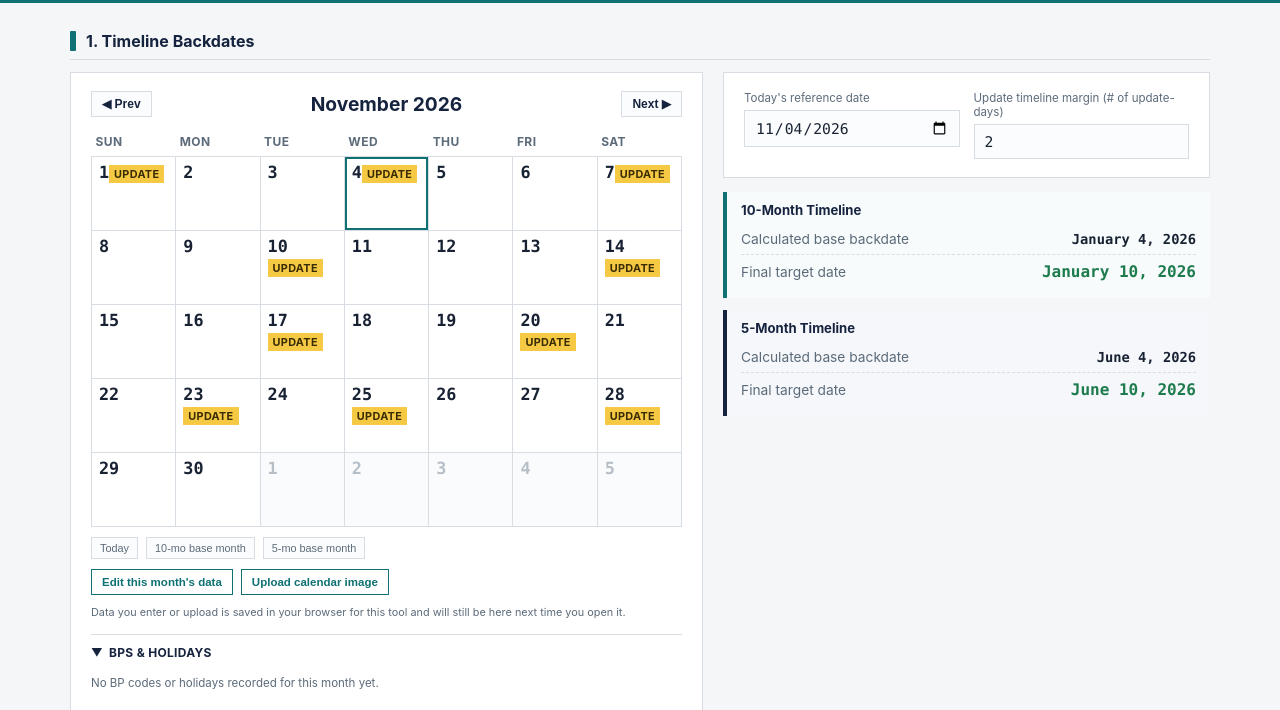
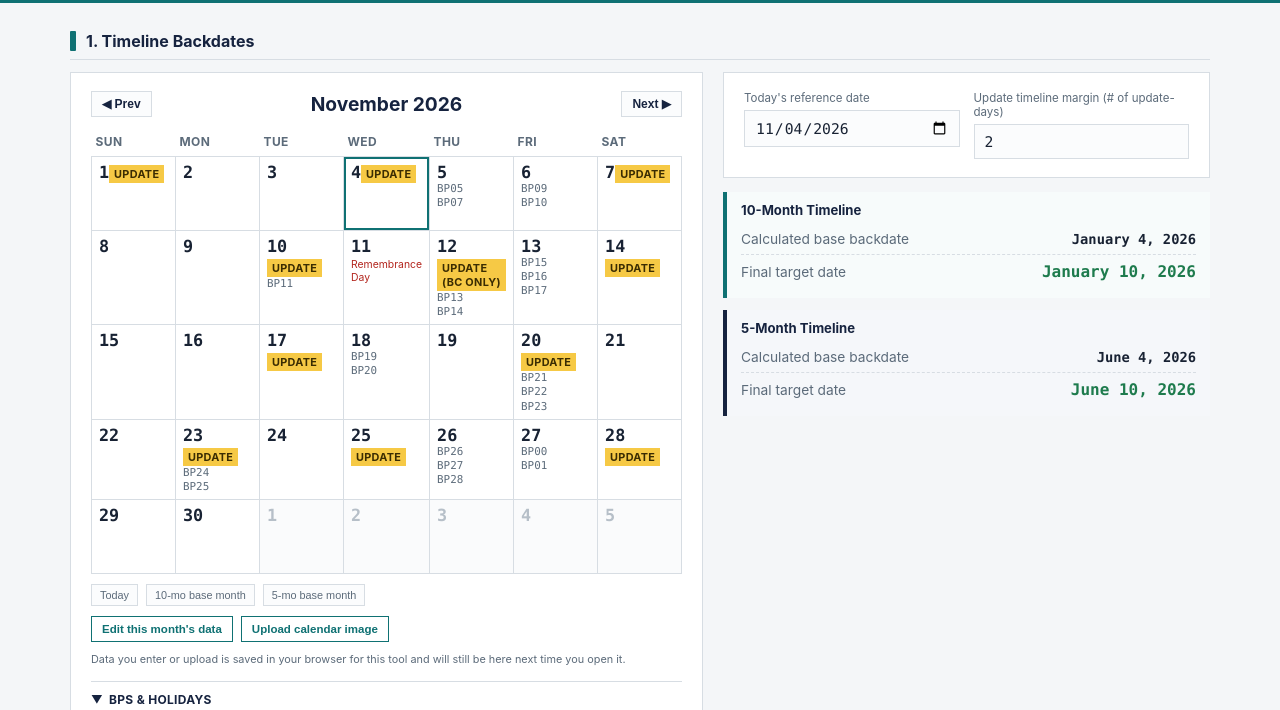
Before and after one commit to art-suu/BillOp-Calcu, a plain HTML site: page index.html in a window 1280 px wide. Shown: the part 70-780 px from the top of the page. Drawn offline with Linux system fonts and the light colour scheme.

```diff
--- a/index.html
+++ b/index.html
@@ -599,6 +599,35 @@ const MONTH_DATA = {
       30: { bps:["BP00","BP01"] },
       31: { holiday:"Halloween" }
     }
+  },
+  "2026-10": { // November 2026 (from uploaded calendar screenshot)
+    days: {
+      1:  { update:true },
+      4:  { update:true },
+      5:  { bps:["BP05","BP07"] },
+      6:  { bps:["BP09","BP10"] },
+      7:  { update:true },
+      10: { update:true, bps:["BP11"] },
+      11: { holiday:"Remembrance Day" },
+      12: { update:true, updateLabel:"UPDATE (BC ONLY)", bps:["BP13","BP14"] },
+      13: { bps:["BP15","BP16","BP17"] },
+      14: { update:true },
+      17: { update:true },
+      18: { bps:["BP19","BP20"] },
+      20: { update:true, bps:["BP21","BP22","BP23"] },
+      23: { update:true, bps:["BP24","BP25"] },
+      25: { update:true },
+      26: { bps:["BP26","BP27","BP28"] },
+      27: { bps:["BP00","BP01"] },
+      28: { update:true }
+    }
+  },
+  "2026-11": { // December 2026 — only the first few days were visible in November's trailing row
+    days: {
+      1: { update:true },
+      2: { bps:["BP03","BP04"] },
+      4: { update:true, bps:["BP05","BP07"] }
+    }
   }
 };
 
```
